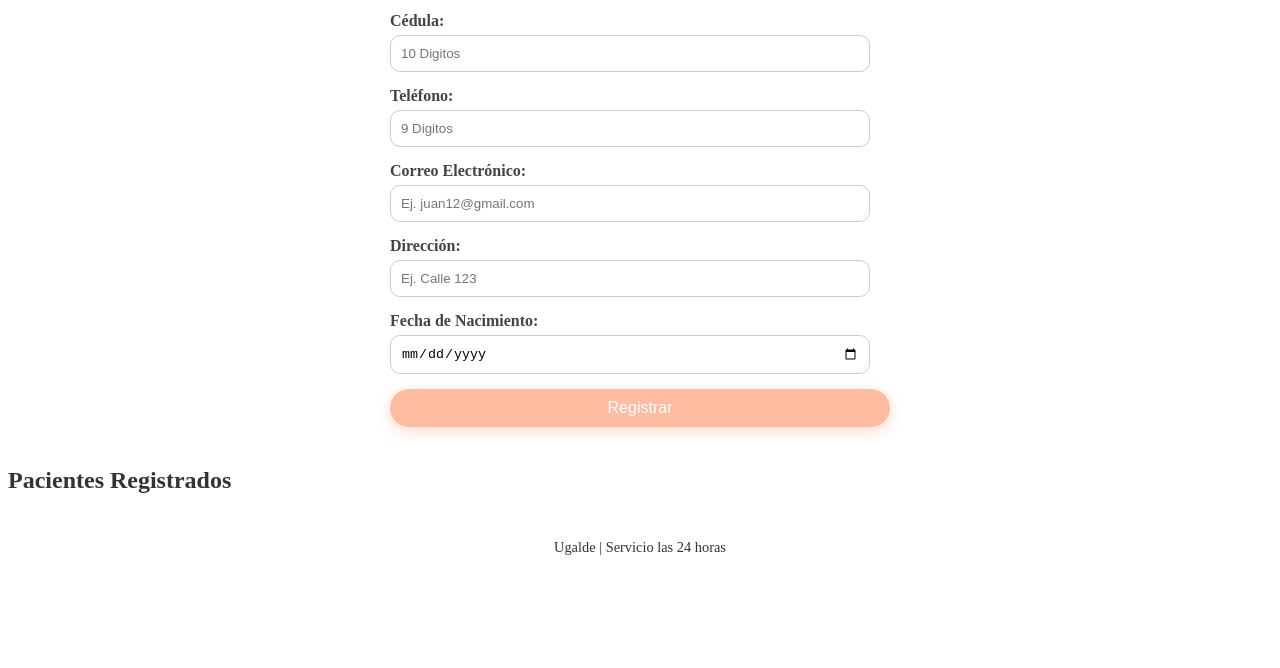
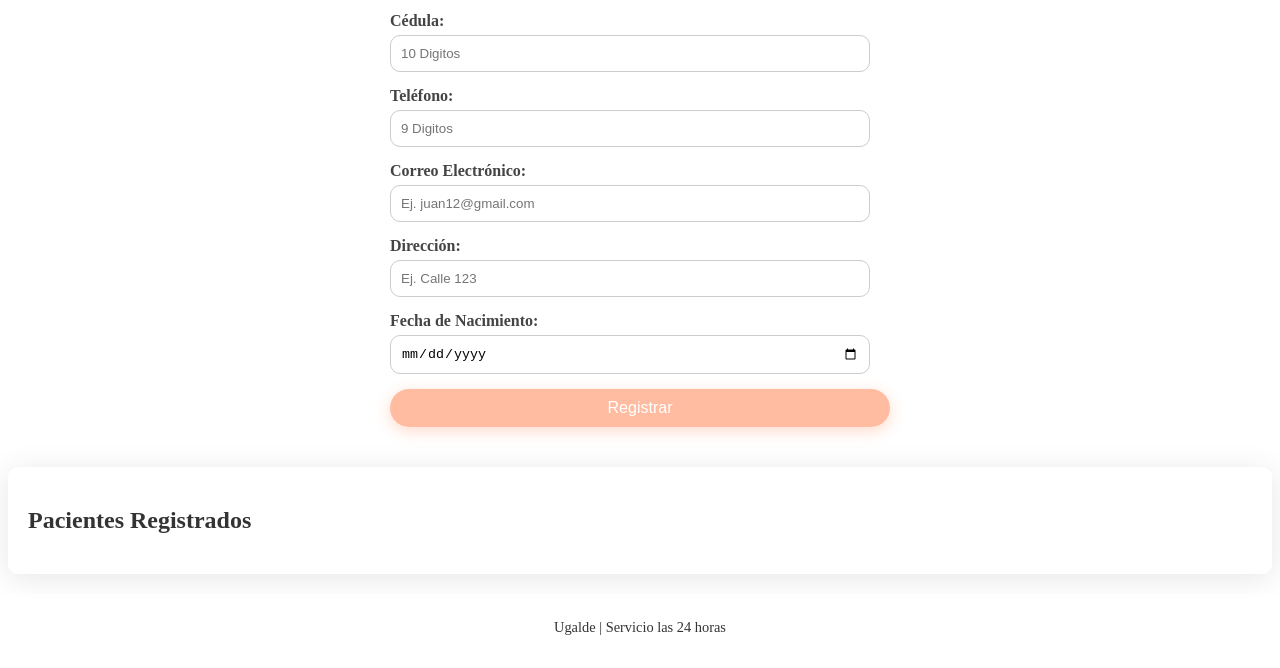
Before and after one commit to Gianluca0117/FormularioCitasMedicas, a plain HTML site: page index.html in a window 1280 px wide. Shown: the part 171-839 px from the top of the page. Before the commit the page ends 800 px from the top, so only its background shows below. Drawn offline with Linux system fonts and the light colour scheme.

Commit message:
Update styles.css

```diff
--- a/static/css/styles.css
+++ b/static/css/styles.css
@@ -132,3 +132,10 @@ footer {
     opacity: 1;
     transform: translateY(0);
 }
+.menu {
+    margin-top: 20px; /* Espaciado superior */
+    padding: 20px;
+    border-radius: 10px;
+    background: rgba(255, 255, 255, 0.7);
+    box-shadow: 0 4px 30px rgba(0, 0, 0, 0.1);
+}
```
